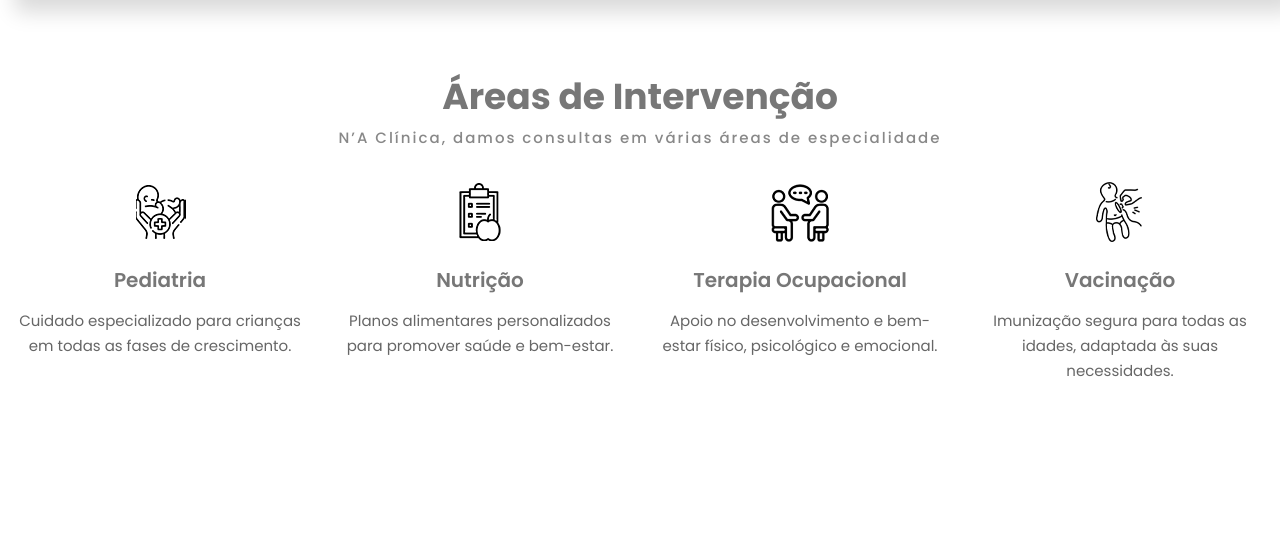
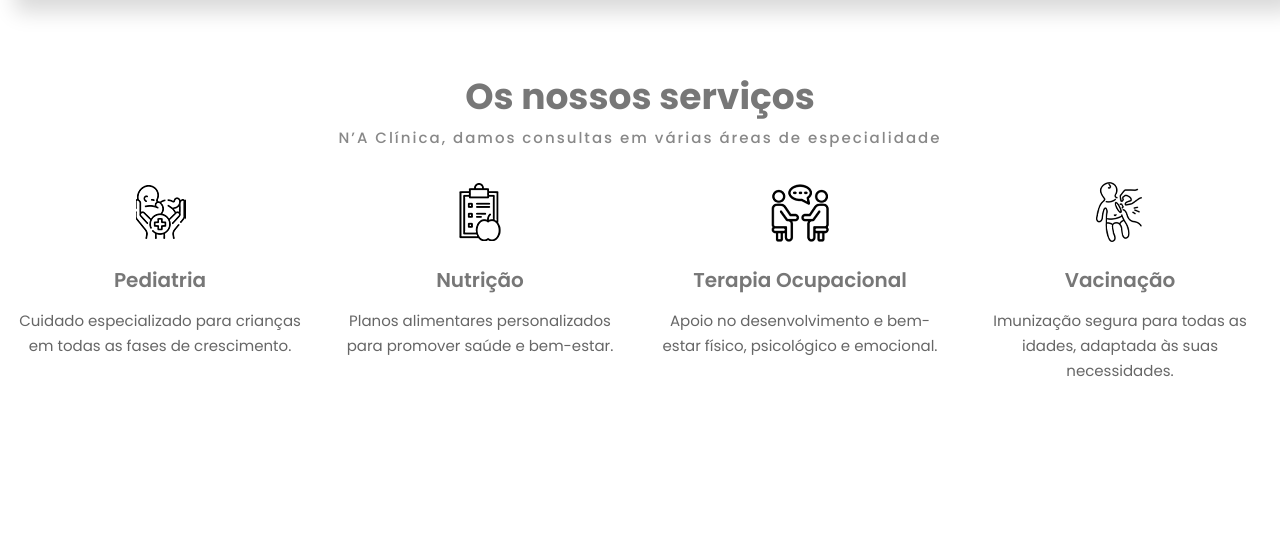
Before and after one commit to Zecapaulo/clinica, a plain HTML site: page index.html in a window 1280 px wide. Shown: the part 167-704 px from the top of the page. Drawn offline with Linux system fonts and the light colour scheme.

Commit message:
Update index.html

```diff
--- a/index.html
+++ b/index.html
@@ -373,7 +373,7 @@
             <div class="row">
                 <div class="col-lg-12 text-center">
                     <div class="section-title">
-                        <h2 class="mb-2">Áreas de Intervenção</h2>
+                        <h2 class="mb-2">Os nossos serviços</h2>
                         <span>N’A Clínica, damos consultas em várias áreas de especialidade</span>
                     </div>
                 </div>
```
